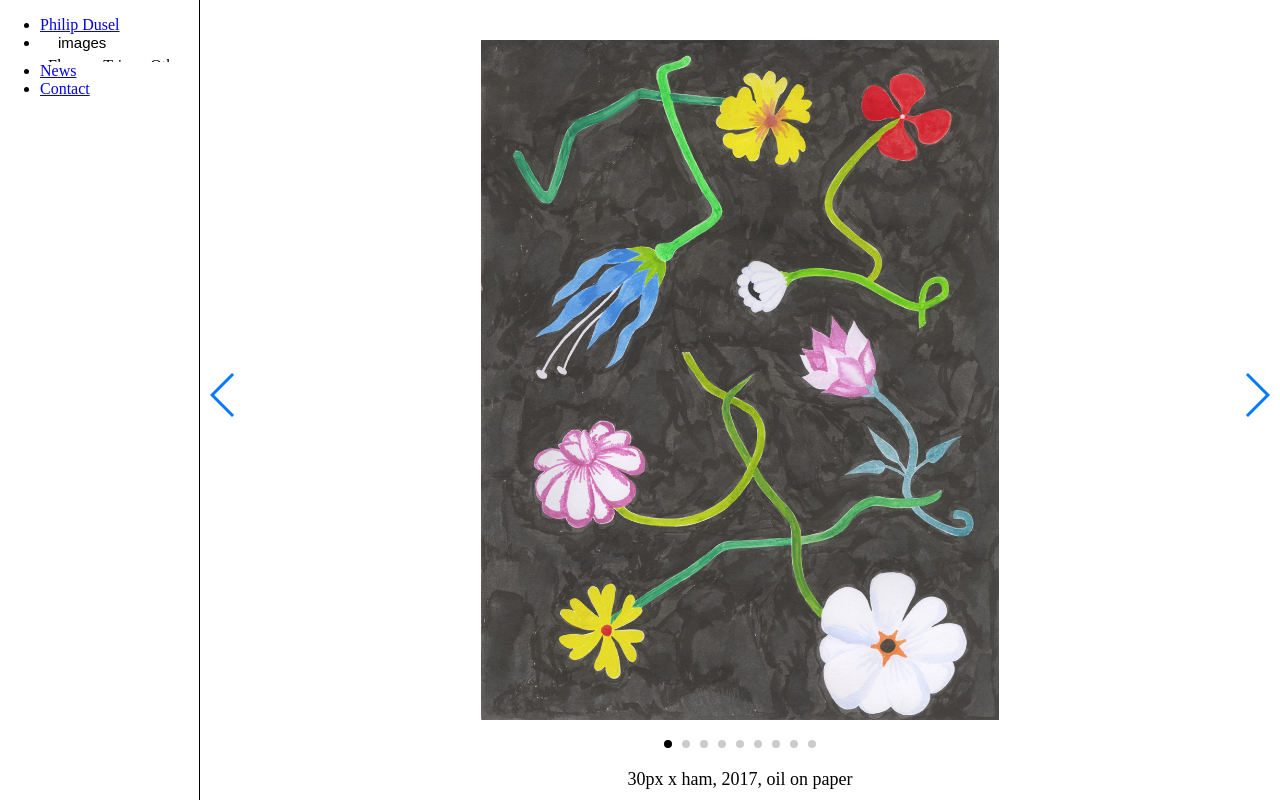
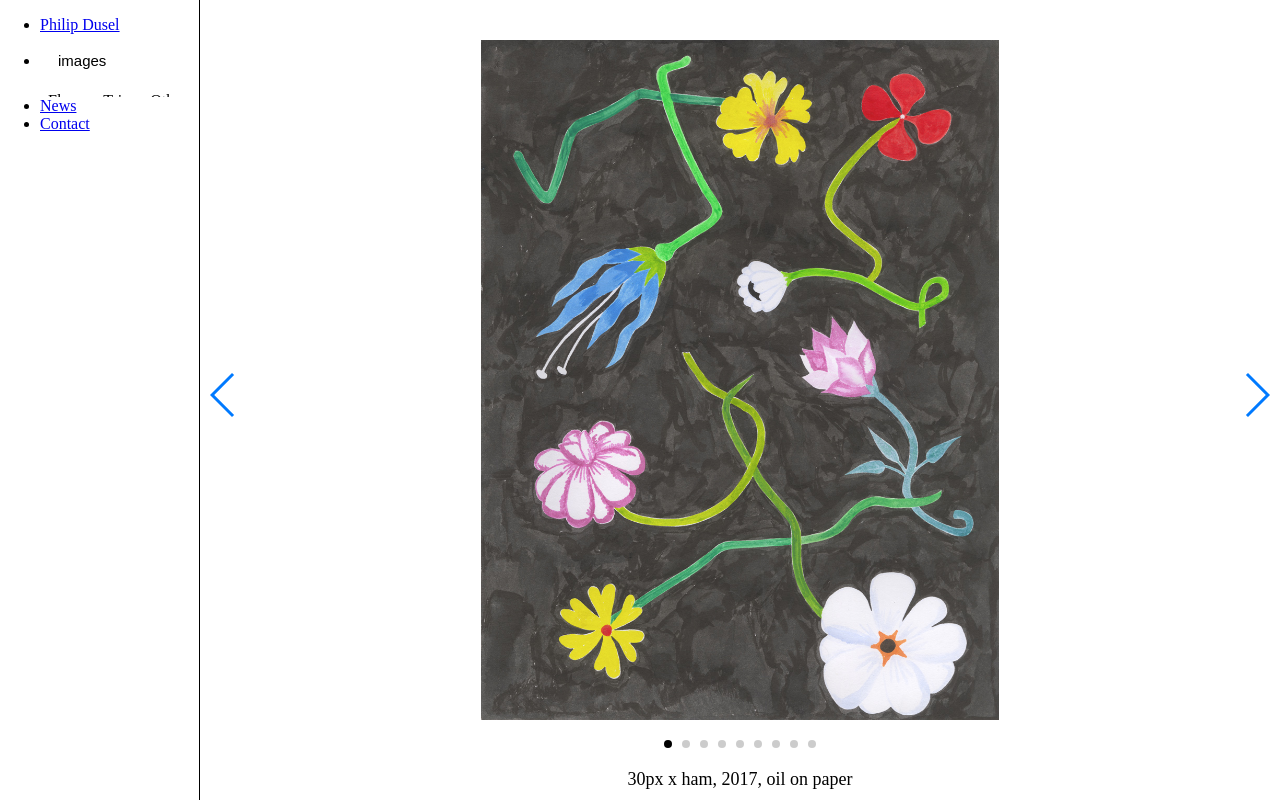
Before and after one commit to phillycheese007/BONGO, a PHP site: page /html/my_page_2.html in a window 1280 px wide. Run offline with PHP 8.4, Linux system fonts and the light colour scheme; style sheets or scripts are compiled from the project's sources.

Commit message:
Update my_left_menu_accordian.css

```diff
--- a/css/my_left_menu_accordian.css
+++ b/css/my_left_menu_accordian.css
@@ -3,7 +3,7 @@ button.accordion {
     background-color:white;
     color: black;
     cursor: pointer;
-    padding:0 18px;
+    padding:18px;
     width: 100%;
     border: none;
     text-align: left;
```
